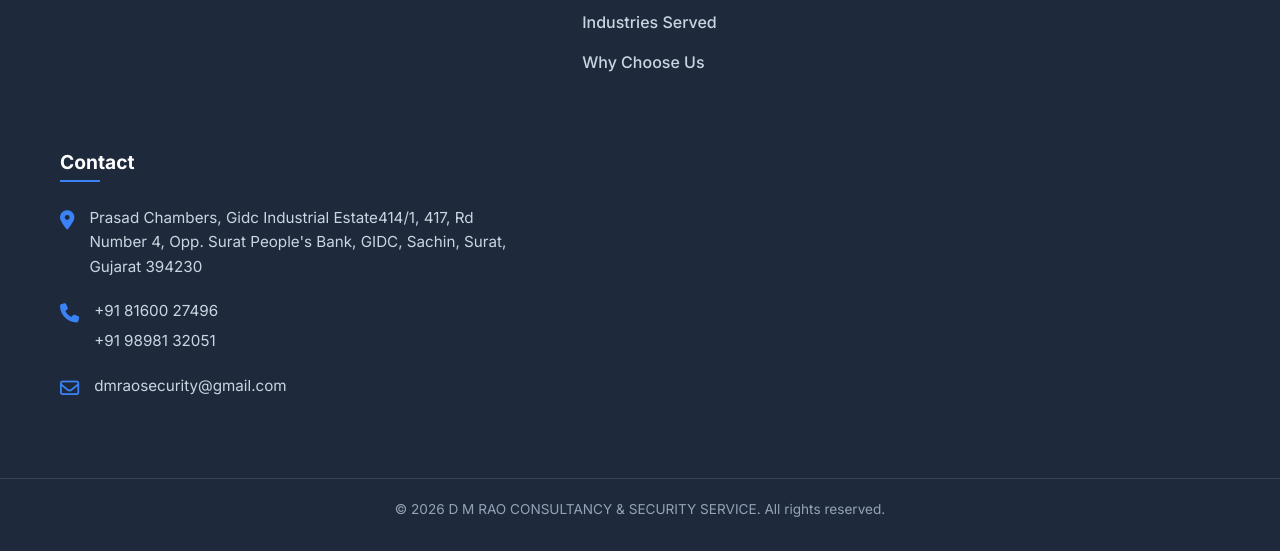
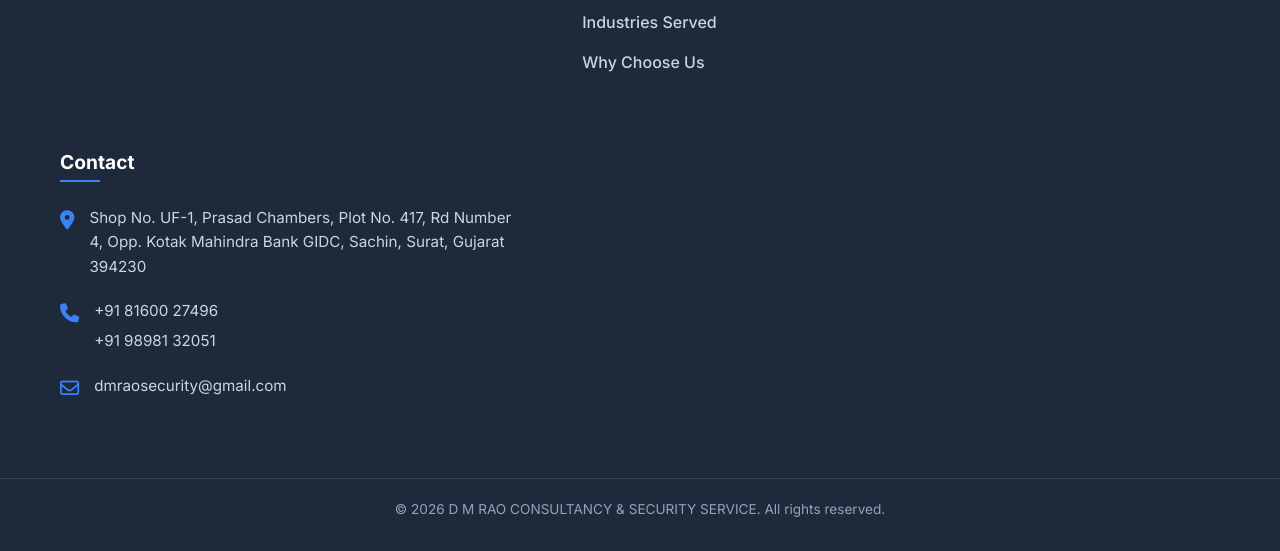
Before and after one commit to Yashtandel1008/manpower, a plain HTML site: page blog/choosing-security-services-surat.html in a window 1280 px wide. Shown: the part 2375-2926 px from the top of the page. Drawn offline with Linux system fonts and the light colour scheme.

Commit message:
chore: update office address details across all site pages

```diff
--- a/blog/choosing-security-services-surat.html
+++ b/blog/choosing-security-services-surat.html
@@ -188,7 +188,7 @@
                     <li>
                         <i class="fa-solid fa-location-dot contact-icon"></i>
                         <a href="https://www.google.com/maps/search/?api=1&query=Prasad+Chambers,+Gidc+Industrial+Estate414/1,+417,+Rd+Number+4,+Opp.+Surat+People's+Bank,+GIDC,+Sachin,+Surat,+Gujarat+394230" target="_blank" style="color: inherit; text-decoration: none;">
-                            <span>Prasad Chambers, Gidc Industrial Estate414/1, 417, Rd Number 4, Opp. Surat People's Bank, GIDC, Sachin, Surat, Gujarat 394230</span>
+                            <span>Shop No. UF-1, Prasad Chambers, Plot No. 417, Rd Number 4, Opp. Kotak Mahindra Bank GIDC, Sachin, Surat, Gujarat 394230</span>
                         </a>
                     </li>
                     <li>
```
Also changed, not shown: blog/contract-labour-compliance-gujarat.html (+1 -1 lines), blog/hiring-reliable-manpower-surat.html (+1 -1 lines), manpower-services-surat.html (+1 -1 lines), security-guard-services-surat.html (+1 -1 lines).
